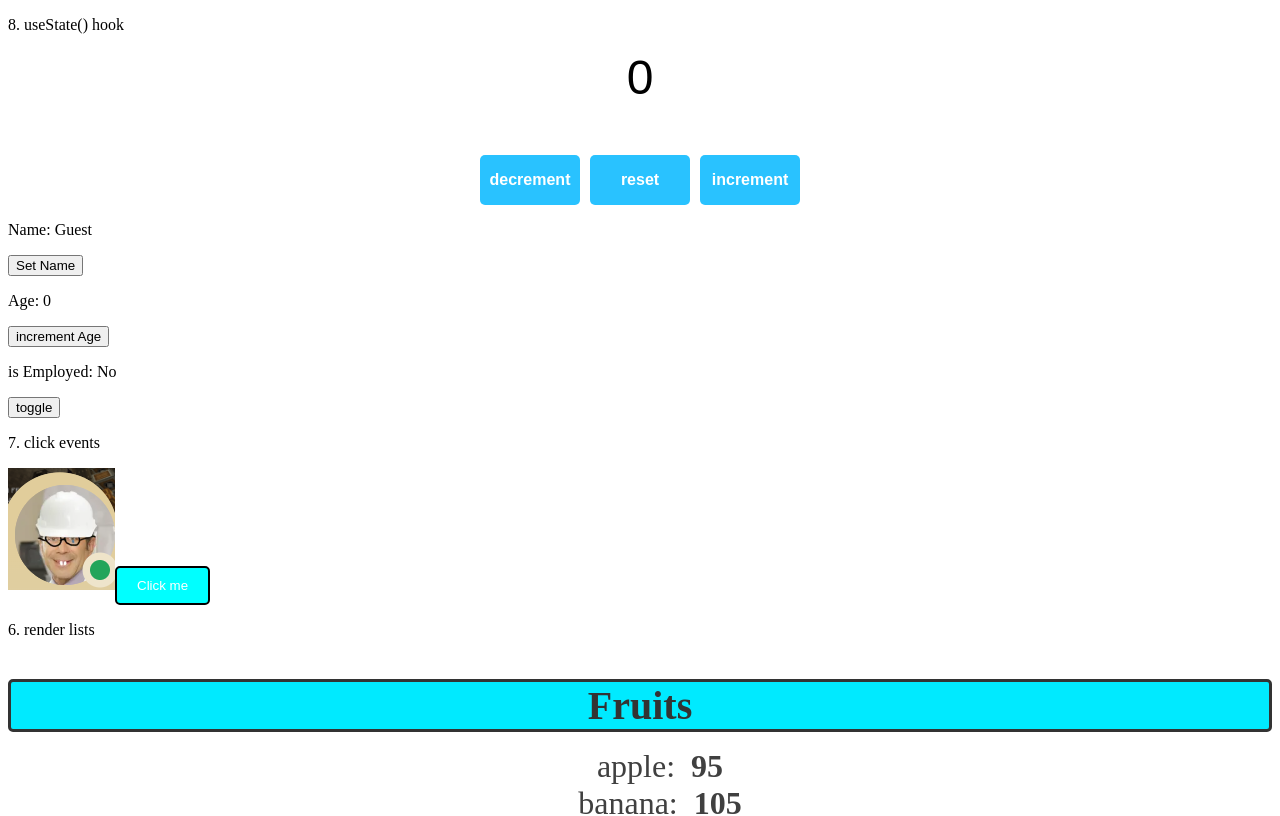
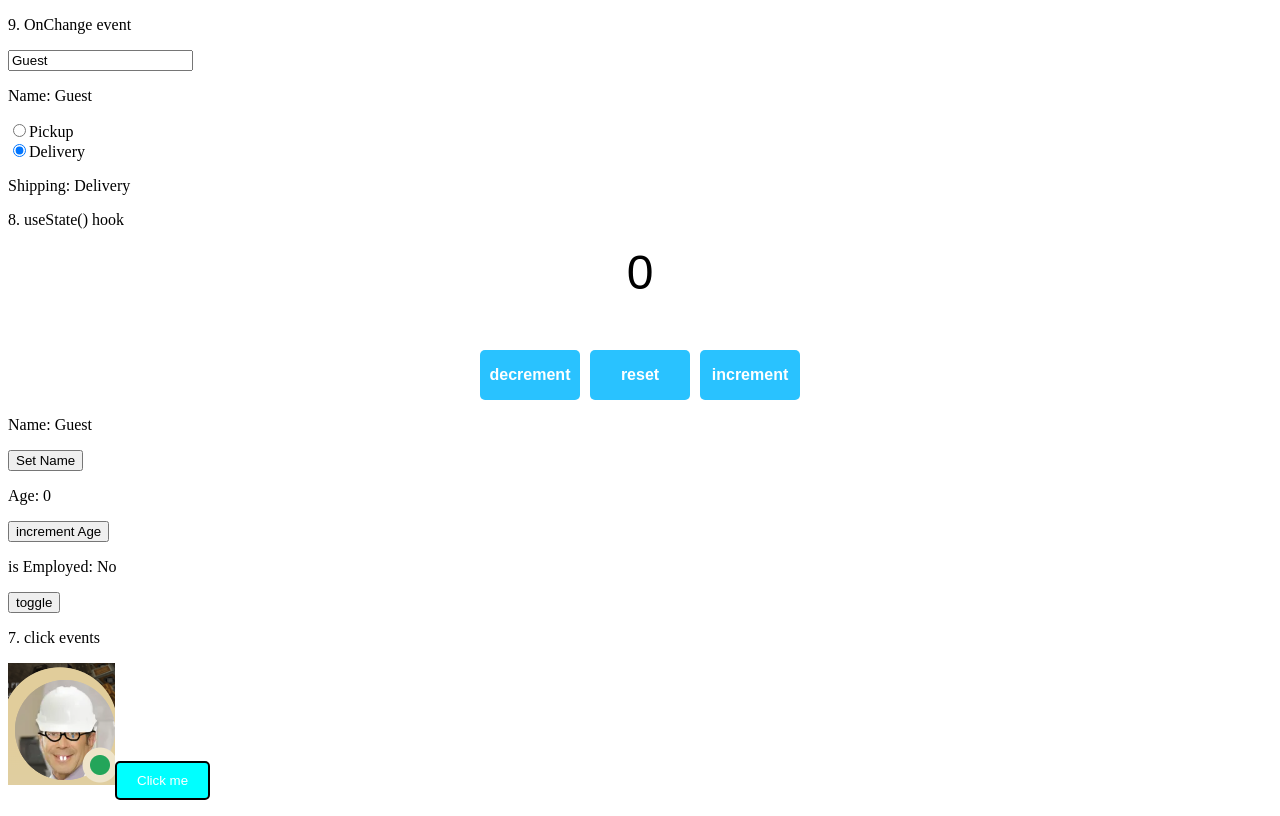
Before and after one commit to dominids/website, a React (Vite) app in the folder my-react-app/: page / in a window 1280 px wide. Shown: the top 816 px of the page. Built offline with nearby package versions, Linux system fonts and the light colour scheme.

Commit message:
onChange event handler

```diff
--- a/my-react-app/src/App.tsx
+++ b/my-react-app/src/App.tsx
@@ -6,6 +6,7 @@ import List from "./List";
 import ProfilePicture from "./ProfilePicture";
 import MyComponent from "./MyComponent";
 import Counter from "./Button/Counter";
+import ChangeComponent from "./ChangeComponent";
 function App() {
   const fruits = [
     {id: 1,name:"apple", calories: 95},
@@ -19,6 +20,8 @@ function App() {
     {id: 9,name:"broccoli", calories: 50}];
   return(
     <>
+    <p>9. OnChange event</p>
+    <ChangeComponent></ChangeComponent>
     <p>8. useState() hook</p>
     <Counter></Counter>
     <MyComponent></MyComponent>
@@ -30,7 +33,7 @@ function App() {
     {vegetables.length > 0 && <List items={vegetables} category="Vegetables"></List>}
     <p>5. Conditional rendering</p>
     <UserGreeting isLoggedIn={true} username="dominids"></UserGreeting>
-    <p>4. Students</p>
+    <p>4. Props</p>
     <Students name="Spongebob" age={30} isStudent={true}></Students>
     <Students name="Patrick" age={42} isStudent={false}></Students>
     <Students name="Squidward" age={50} isStudent={false}></Students>
--- /dev/null
+++ b/my-react-app/src/ChangeComponent.tsx
@@ -0,0 +1,32 @@
+import React, {useState} from 'react'
+
+function ChangeComponent(){
+    const [name, setName] = useState("Guest");
+    const [shipping, setShipping] = useState("Delivery");
+    const handleNameChange = (event:any) =>{
+        setName(event.target.value);
+    }
+
+    const handleShipping = (event:any) =>{
+        setShipping(event.target.value);
+    }
+
+    return (<div>
+        <input value={name} onChange={handleNameChange}/>
+        <p>Name: {name}</p>
+
+        <label>
+            <input type="radio" value="Pick Up" checked={shipping === "Pick Up"}
+            onChange={handleShipping}/>
+            Pickup
+        </label><br/>
+        <label>
+        <input type="radio" value="Delivery" checked={shipping === "Delivery"}
+            onChange={handleShipping}/>
+            Delivery
+        </label>
+        <p>Shipping: {shipping}</p>
+    </div>)
+}
+
+export default ChangeComponent
```
